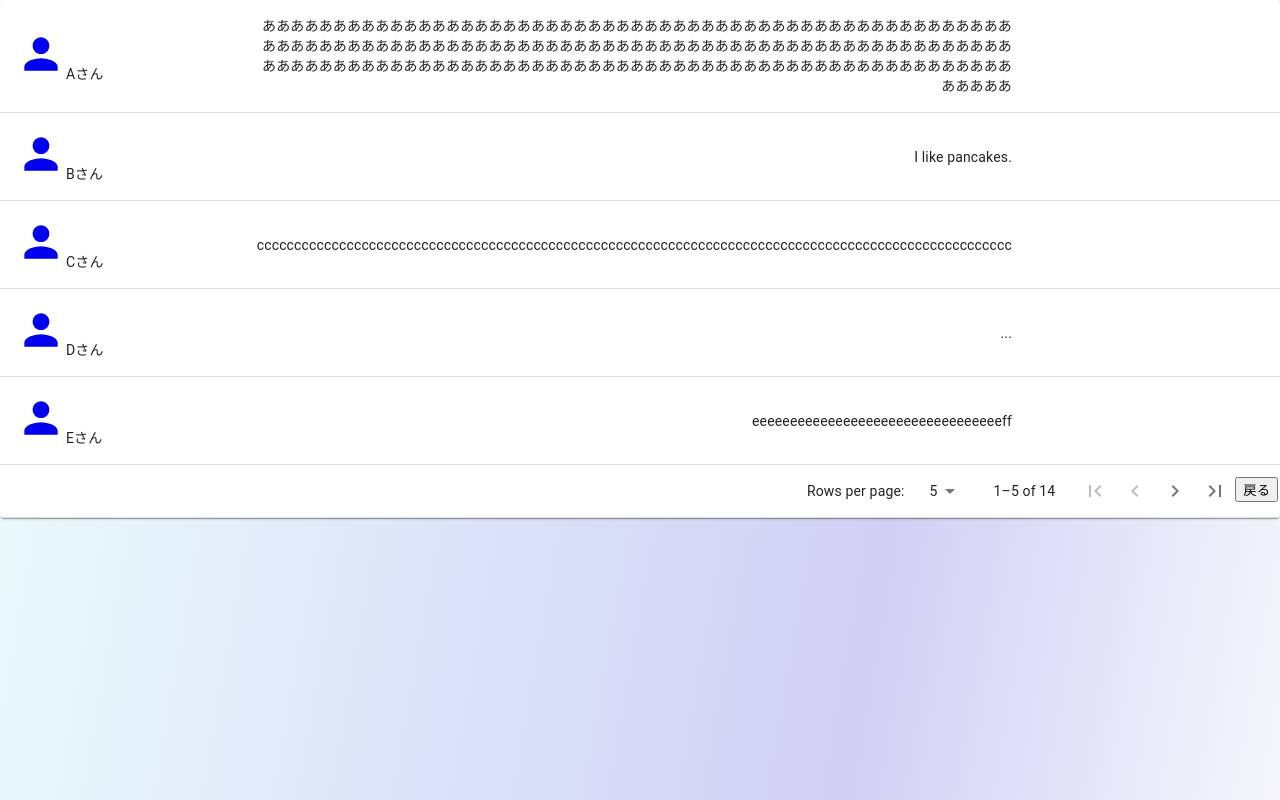
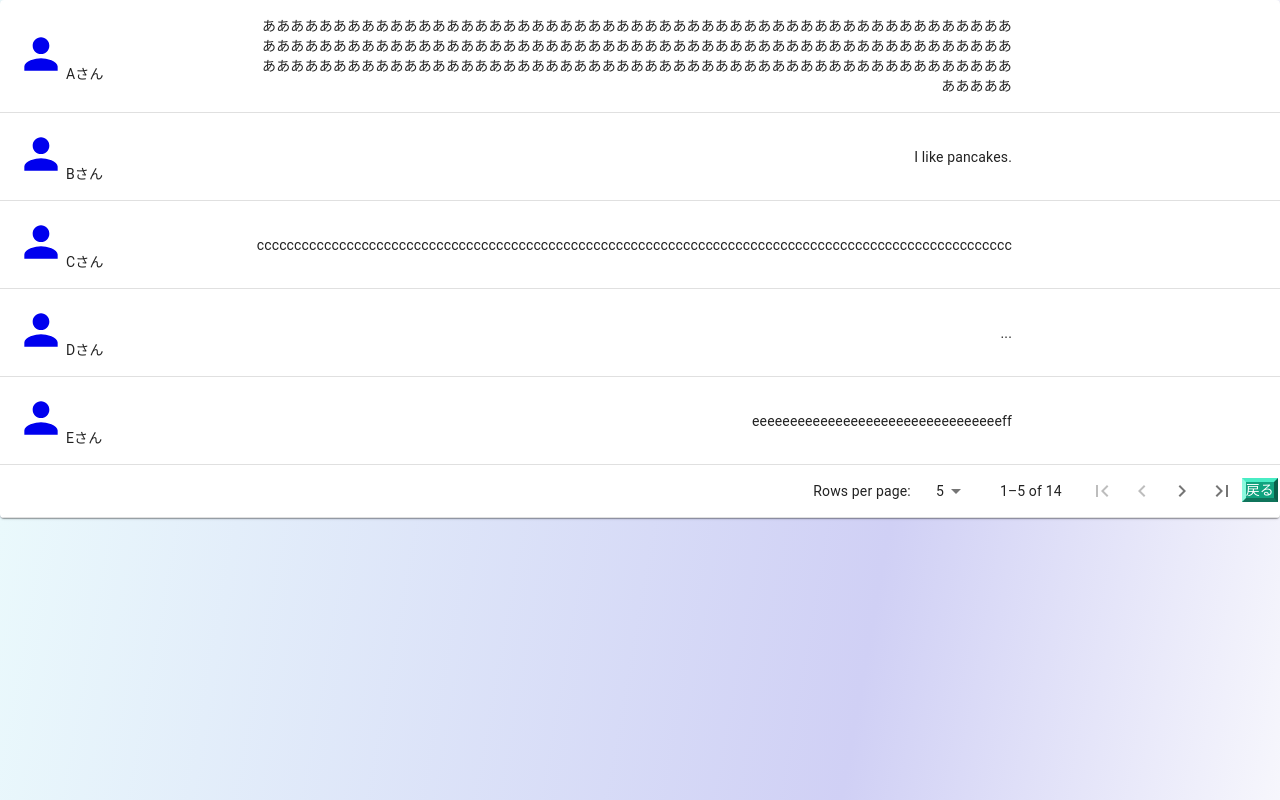
Before and after one commit to KaritaTouma/gamen-2, a React (Create React App) app: page / in a window 1280 px wide. Built offline with nearby package versions, Linux system fonts and the light colour scheme.

Commit message:
ボタンデザイン変更

```diff
--- a/src/App.css
+++ b/src/App.css
@@ -1,3 +1,21 @@
 body{
   background: linear-gradient(1000deg, rgb(250, 250, 253) 0%, rgb(208, 208, 245) 35%, rgb(234, 249, 252) 100%);
 }
+
+button1 {
+  color: #fff;
+  border-top: 4px solid #48ecc4;
+  border-right: 4px solid #0a5f4a;
+  border-bottom: 4px solid #0f745b;
+  border-left: 4px solid #8cf9de;
+  border-radius: 0;
+  background: #11a37f;
+}
+
+button1:hover {
+  color: #fff;
+  border-top: 4px solid #0f745b;
+  border-right: 4px solid #8cf9de;
+  border-bottom: 4px solid #48ecc4;
+  border-left: 4px solid #0a5f4a;
+}
--- a/src/App.js
+++ b/src/App.js
@@ -69,7 +69,7 @@ function TablePaginationActions(props) {
       >
         {theme.direction === 'rtl' ? <FirstPageIcon /> : <LastPageIcon />}
       </IconButton>
-      <button>戻る</button>
+      <button1>戻る</button1>
     </Box>
 
   );
```
Also changed, not shown: public/index.html (+1 -17 lines).
